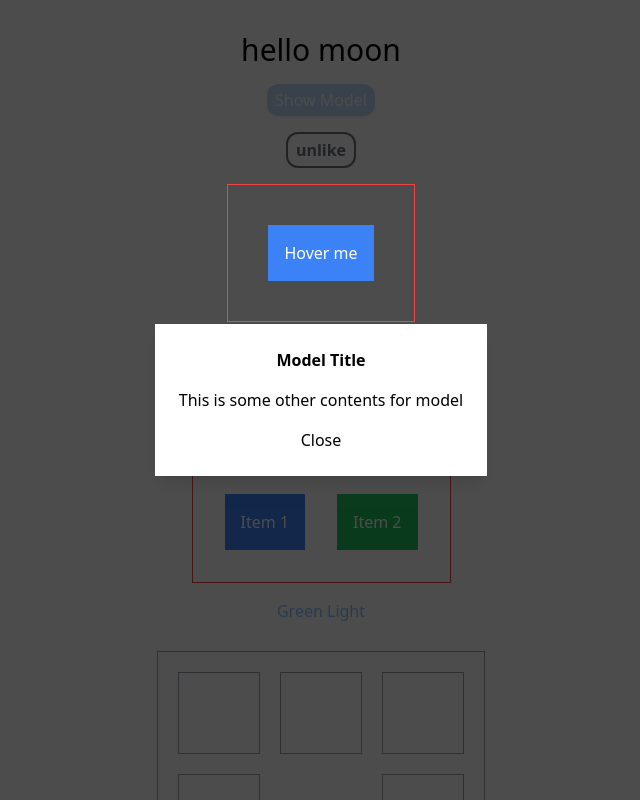
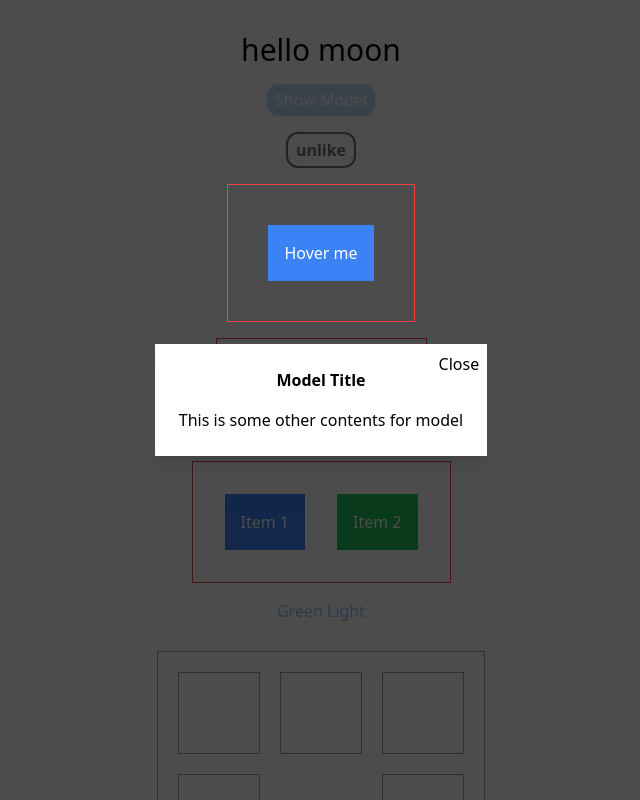
Before and after one commit to lu-sd/score, a React (Vite) app: page / in a window 1280 px wide. Both pictures are taken after a click on the button "Show Model". Shown: the top 800 px of the page, without its empty margins (319-959 px from the left). Built offline with nearby package versions, Linux system fonts and the light colour scheme.

Commit message:
model button on right

```diff
--- a/src/components/model.tsx
+++ b/src/components/model.tsx
@@ -34,10 +34,10 @@ function TrueM({ open = false, onClose, title, children }: Prop) {
   }
   return (
     <div className="fixed inset-0 bg-black/70 flex items-center justify-center">
-      <div className="bg-white p-6 rounded-lg shadow-lg flex gap-4 flex-col items-center">
+      <div className="bg-white p-6 rounded-lg shadow-lg flex gap-4 flex-col items-center relative">
         <h2 className="font-semibold" >{title}</h2>
         <div>{children}</div>
-        <button onClick={onClose}>Close</button>
+        <button className="absolute top-2 right-2 " onClick={onClose}>Close</button>
       </div>
     </div>
   )
```
